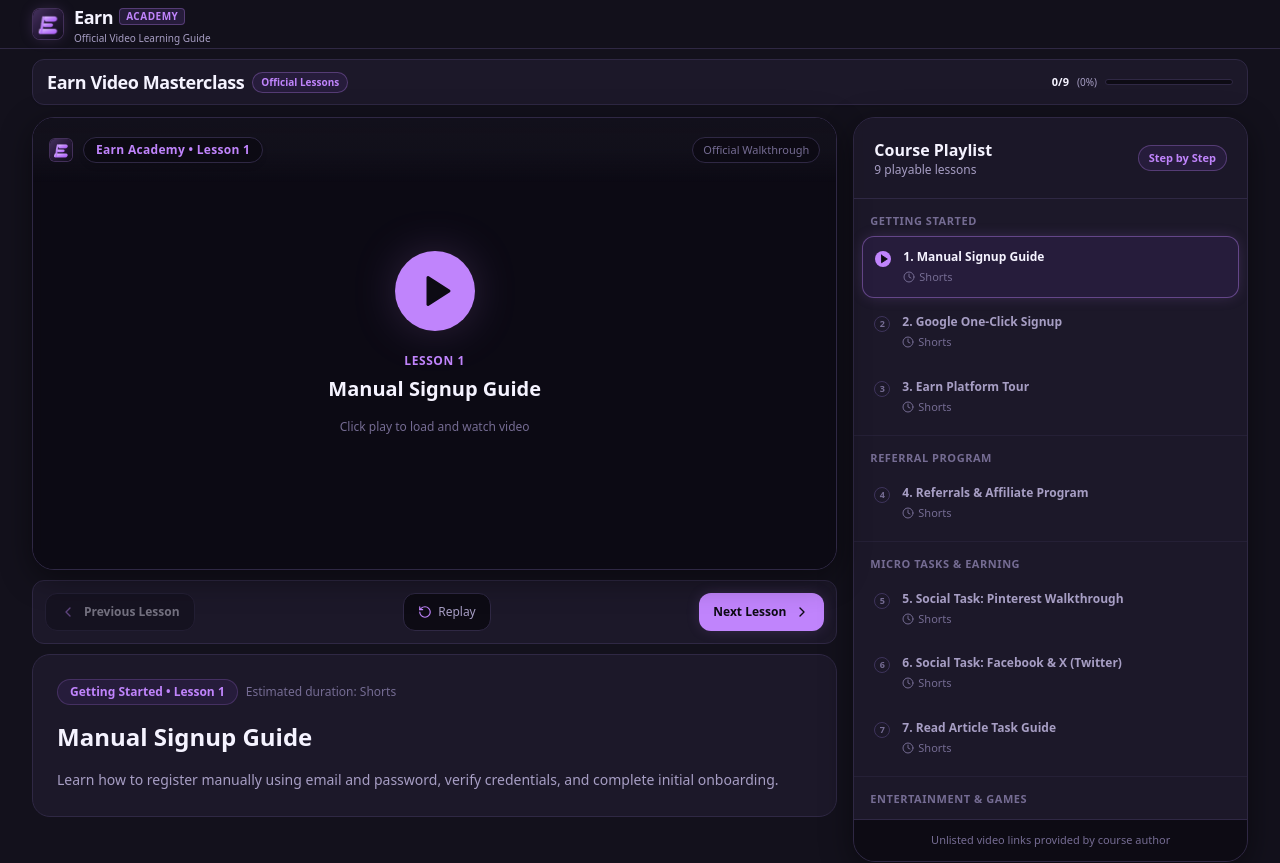
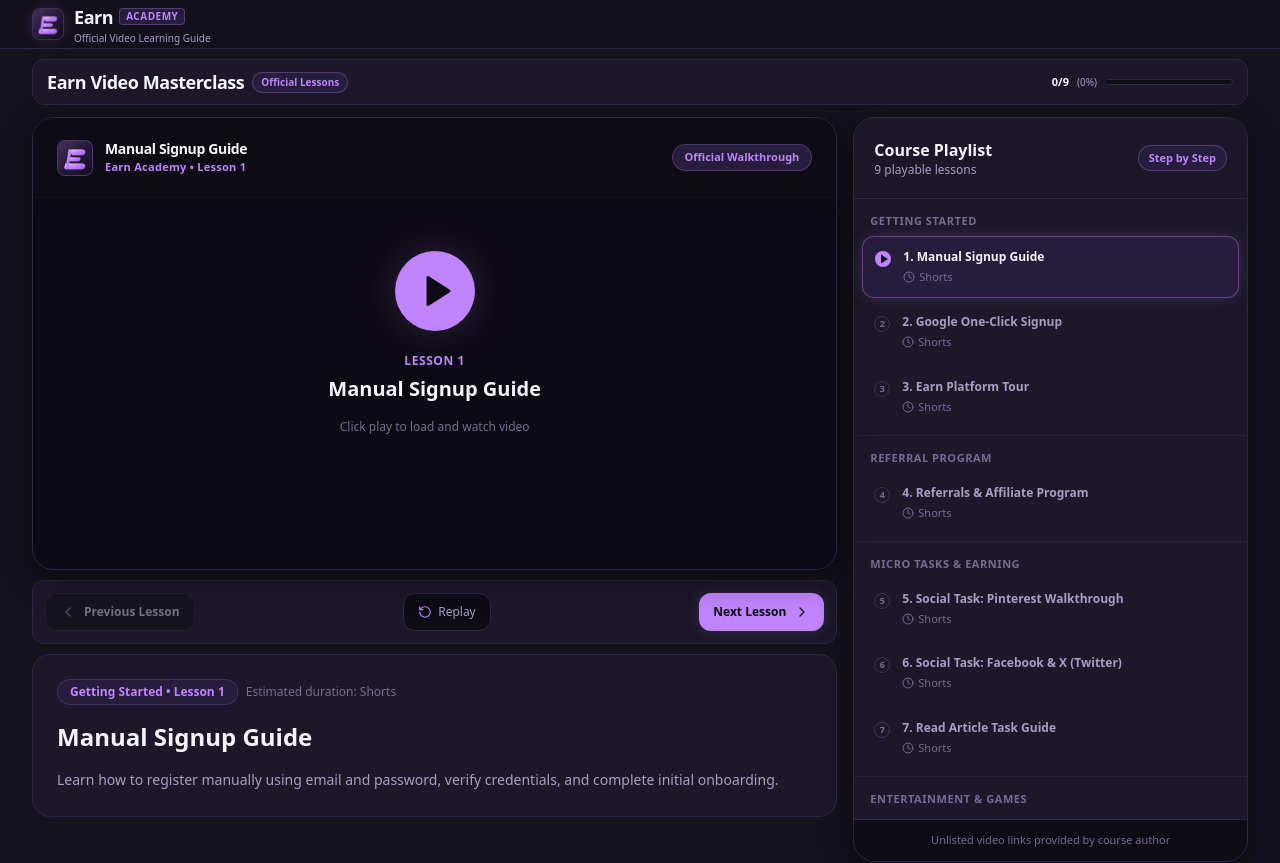
Before and after one commit to RidwanAlMustavy/revtype_course, a Next.js app: page / in a window 1280 px wide. Shown: the top 863 px of the page. Built offline with nearby package versions, Linux system fonts and the light colour scheme.

Commit message:
fix: make video player top mask 100% opaque to fully conceal YouTube channel avatar and RevType title

```diff
--- a/components/YouTubePlayer.tsx
+++ b/components/YouTubePlayer.tsx
@@ -81,9 +81,9 @@ export default function YouTubePlayer({
         {/* Actual YouTube IFrame Mounting Target */}
         <div id="youtube-player-mount" className="w-full h-full" />
 
-        {/* Top mask overlay: cleanly conceals external YouTube channel logo, avatar, and share/copy buttons */}
+        {/* Top mask overlay: 100% opaque solid bar to completely conceal YouTube channel logo, avatar, and RevType titles */}
         <div
-          className="absolute top-0 left-0 right-0 h-16 bg-gradient-to-b from-dark-bg/95 via-dark-bg/85 to-transparent z-[15] pointer-events-auto flex items-center justify-between px-4 select-none"
+          className="absolute top-0 left-0 right-0 h-20 sm:h-22 bg-[#0D0B14] z-[25] pointer-events-auto flex items-center justify-between px-4 sm:px-6 select-none border-b border-dark-border/80 shadow-md after:absolute after:top-full after:left-0 after:right-0 after:h-4 after:bg-gradient-to-b after:from-[#0D0B14]/80 after:to-transparent after:pointer-events-none"
           onClick={(e) => e.stopPropagation()}
           onContextMenu={(e) => {
             e.preventDefault();
@@ -91,17 +91,22 @@ export default function YouTubePlayer({
           }}
           aria-hidden="true"
         >
-          <div className="flex items-center gap-2.5">
-            <div className="w-6 h-6 rounded-md overflow-hidden bg-dark-deep border border-green-vivid/30 flex items-center justify-center shrink-0">
-              <img src="/images/logo.png" alt="Earn" className="w-full h-full object-cover" />
+          <div className="flex items-center gap-3 min-w-0">
+            <div className="w-8 h-8 sm:w-9 sm:h-9 rounded-lg overflow-hidden bg-dark-card border border-green-vivid/30 flex items-center justify-center shrink-0 shadow-sm">
+              <img src="/images/logo.png" alt="Earn Academy" className="w-full h-full object-cover" />
             </div>
-            <span className="text-xs font-bold tracking-wide px-3 py-1 rounded-full bg-dark-deep/95 text-green-vivid border border-dark-border shadow-md backdrop-blur-md">
-              Earn Academy • Lesson {currentLesson.order}
-            </span>
+            <div className="flex flex-col justify-center min-w-0">
+              <span className="text-xs sm:text-sm font-bold text-text-primary tracking-tight truncate">
+                {currentLesson.title}
+              </span>
+              <span className="text-[10px] sm:text-[11px] font-semibold text-green-vivid tracking-wide">
+                Earn Academy • Lesson {currentLesson.order}
+              </span>
+            </div>
           </div>
 
-          <div className="hidden sm:flex items-center gap-2">
-            <span className="text-[11px] font-medium text-text-dim px-2.5 py-1 rounded-full bg-dark-deep/90 border border-dark-border">
+          <div className="hidden sm:flex items-center gap-2 shrink-0">
+            <span className="text-[11px] font-semibold text-green-vivid px-3 py-1 rounded-full bg-green-surface border border-green-vivid/25">
               Official Walkthrough
             </span>
           </div>
```
Also changed, not shown: public/404.html (+1 -1 lines), public/404/index.html (+1 -1 lines), public/index.html (+1 -1 lines), public/index.txt, 4 other files (tests, documents, lock files or other folders).
